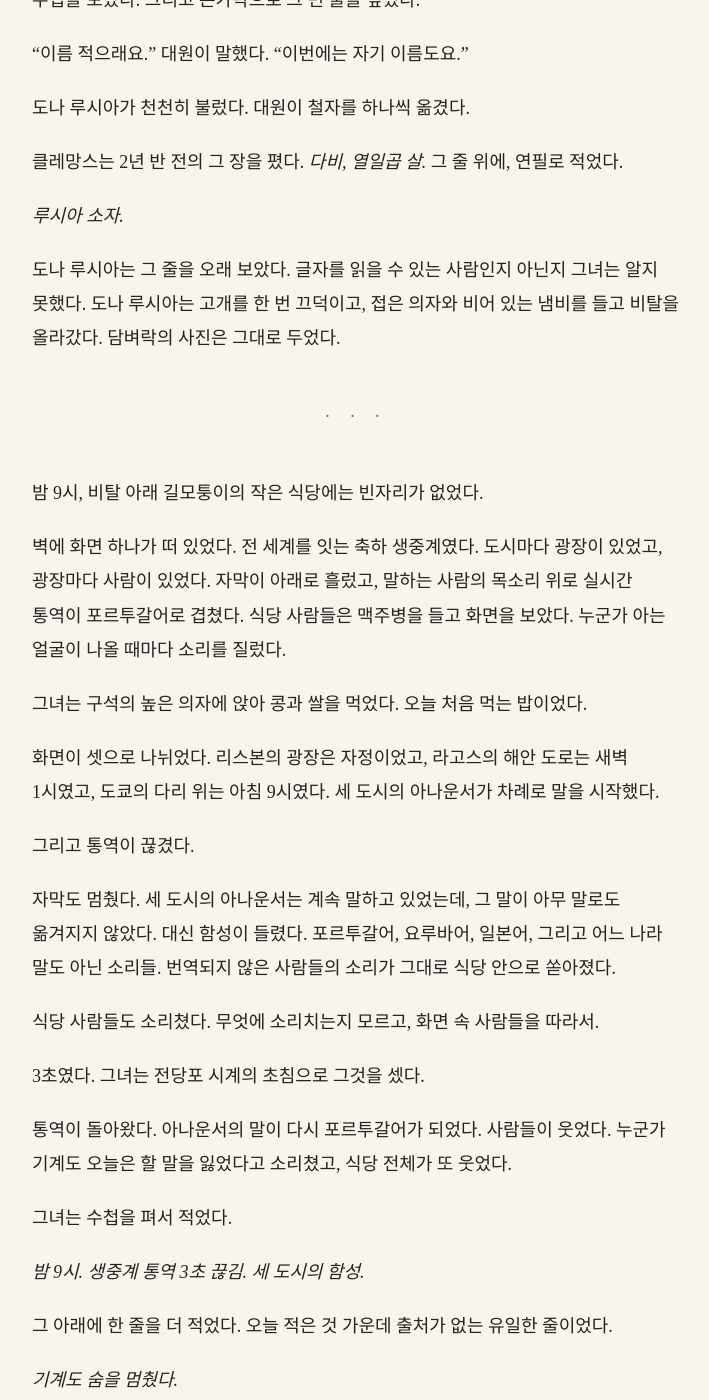
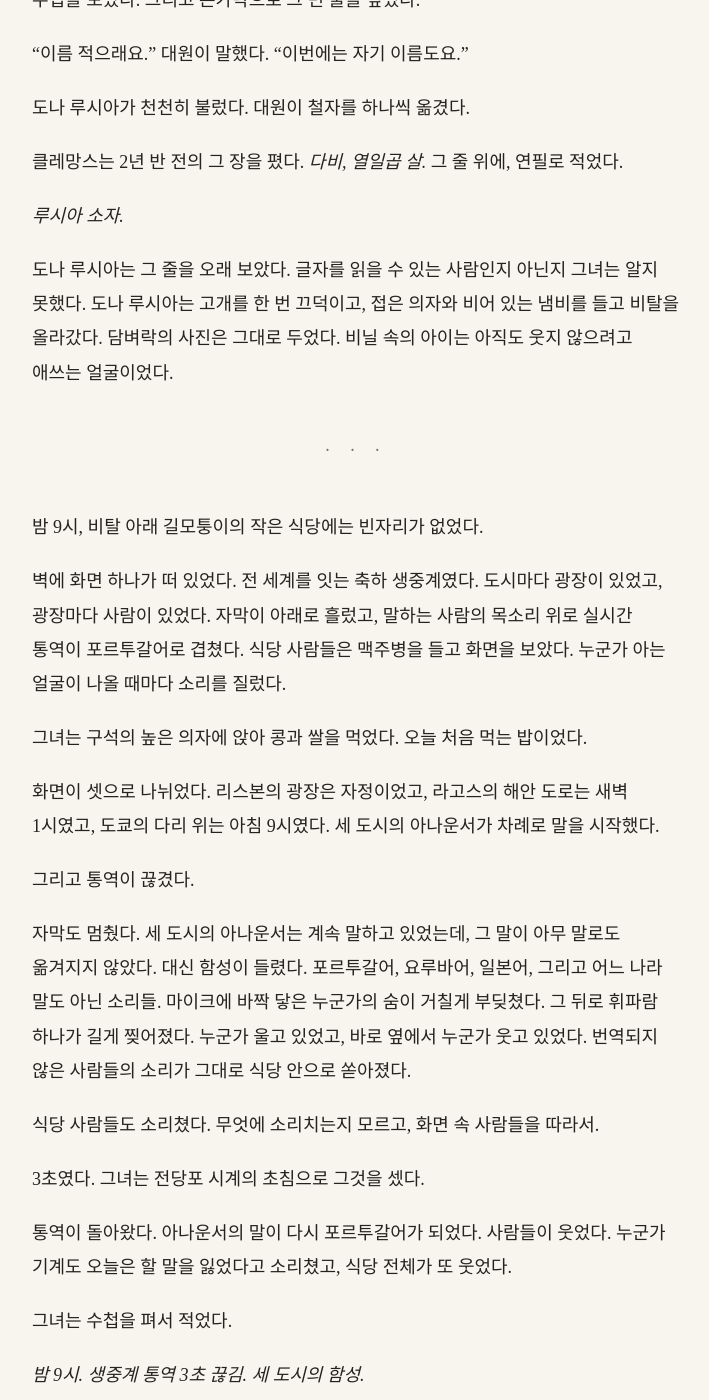
Before and after one commit to kangkkang/writer_s1_public, a Jekyll site: the page built from vol2/057.md, in a window 1280 px wide and 1400 px high, scrolled down 5298 px. Shown: the whole window, without its empty margins (284-993 px from the left). Built offline with Jekyll 4.4.1, drawn with Linux system fonts in a browser that asks for light colours; our own code applies the rules of GitHub Pages for plain Markdown files; some of the changed text lies outside the part shown.

Commit message:
Update from https://github.com/kangkkang/writer_s1/commit/9adc8aa23775f0ba6fff5dba3e6a8ae034bfa467

```diff
--- a/vol2/057.md
+++ b/vol2/057.md
@@ -8,7 +8,7 @@
 
 교복을 입은 마른 남자아이의 사진은 맨 왼쪽에 있었다. 아이는 그때처럼 웃지 않으려고 애쓰는 얼굴로 카메라를 보고 있었다.
 
-도나 루시아는 그 사진 아래에 앉아 있었다. 의자는 새것이었다. 2년 반 전의 낚시 의자는 천이 해졌는지, 같은 모양의 초록색 의자로 바뀌어 있었다. 작업복은 같은 연한 하늘색이었고, 가슴께에 같은 병원 이름이 수놓여 있었다. 의자 곁의 가스레인지 위에서 냄비 하나가 약한 불에 올라 있었다.
+도나 루시아는 그 사진 아래에 앉아 있었다. 의자는 새것이었다. 2년 반 전의 낚시 의자는 천이 해졌는지, 같은 모양의 초록색 의자로 바뀌어 있었다. 작업복은 같은 연한 하늘색이었고, 가슴께에 같은 병원 이름이 수놓여 있었다. 머리에는 2년 반 전보다 흰 것이 많았다. 의자 곁의 가스레인지 위에서 냄비 하나가 약한 불에 올라 있었다.
 
 민방위의 대원이 그녀를 먼저 알아보았다. 같은 사람이었다. 2년 반 전에는 스물을 갓 넘긴 얼굴이었는데, 이제는 턱에 수염을 짧게 길렀다. 대원은 손을 들어 보이고, 도나 루시아에게 몸을 숙여 무언가를 말했다.
 
@@ -112,7 +112,7 @@ TF의 현장 팀은 셋이었다. 둘은 비탈 중간에 접이식 탁자를
 
 *루시아 소자.*
 
-도나 루시아는 그 줄을 오래 보았다. 글자를 읽을 수 있는 사람인지 아닌지 그녀는 알지 못했다. 도나 루시아는 고개를 한 번 끄덕이고, 접은 의자와 비어 있는 냄비를 들고 비탈을 올라갔다. 담벼락의 사진은 그대로 두었다.
+도나 루시아는 그 줄을 오래 보았다. 글자를 읽을 수 있는 사람인지 아닌지 그녀는 알지 못했다. 도나 루시아는 고개를 한 번 끄덕이고, 접은 의자와 비어 있는 냄비를 들고 비탈을 올라갔다. 담벼락의 사진은 그대로 두었다. 비닐 속의 아이는 아직도 웃지 않으려고 애쓰는 얼굴이었다.
 
 ---
 
@@ -126,7 +126,7 @@ TF의 현장 팀은 셋이었다. 둘은 비탈 중간에 접이식 탁자를
 
 그리고 통역이 끊겼다.
 
-자막도 멈췄다. 세 도시의 아나운서는 계속 말하고 있었는데, 그 말이 아무 말로도 옮겨지지 않았다. 대신 함성이 들렸다. 포르투갈어, 요루바어, 일본어, 그리고 어느 나라 말도 아닌 소리들. 번역되지 않은 사람들의 소리가 그대로 식당 안으로 쏟아졌다.
+자막도 멈췄다. 세 도시의 아나운서는 계속 말하고 있었는데, 그 말이 아무 말로도 옮겨지지 않았다. 대신 함성이 들렸다. 포르투갈어, 요루바어, 일본어, 그리고 어느 나라 말도 아닌 소리들. 마이크에 바짝 닿은 누군가의 숨이 거칠게 부딪쳤다. 그 뒤로 휘파람 하나가 길게 찢어졌다. 누군가 울고 있었고, 바로 옆에서 누군가 웃고 있었다. 번역되지 않은 사람들의 소리가 그대로 식당 안으로 쏟아졌다.
 
 식당 사람들도 소리쳤다. 무엇에 소리치는지 모르고, 화면 속 사람들을 따라서.
 
@@ -146,7 +146,11 @@ TF의 현장 팀은 셋이었다. 둘은 비탈 중간에 접이식 탁자를
 
 *시냅스 전 부회장 빅터 홀트, 사망 확인 — 캘리포니아 검시 당국.*
 
-그녀는 수첩의 앞쪽을 넘겼다. 3년 전 봄의 장이었다. 거기 한 줄이 있었다. *홀트 — 실종, 생사 미확인.* 그 옆에 그녀의 글씨로 적은 물음표가 있었고, 물음표 옆에 날짜가 셋 있었다. 그 줄을 고치려고 그녀가 찾아간 날들이었다.
+그녀는 수첩의 앞쪽을 넘겼다. 3년 전 봄의 장이었다. 거기 한 줄이 있었다.
+
+*홀트 — 실종, 생사 미확인.*
+
+그 옆에 그녀의 글씨로 적은 물음표가 있었고, 물음표 옆에 날짜가 셋 있었다. 그 줄을 고치려고 그녀가 찾아간 날들이었다.
 
 연필로 그 줄에 선을 그었다. 한 번. 물음표까지.
 
@@ -154,7 +158,7 @@ TF의 현장 팀은 셋이었다. 둘은 비탈 중간에 접이식 탁자를
 
 호텔 옥상에는 아무도 없었다.
 
-2년 반 전 그가 서 있던 자리 옆에 그녀는 섰다. 난간은 그때처럼 차가웠다. 도시가 지평선까지 깔려 있었다. 불빛은 고층 건물의 창에서 시작해 낮은 지붕들로 이어지고, 언덕을 넘어 다시 언덕으로 갔다. 그 사이로 헬리콥터 하나가 붉은 등을 깜박이며 지나갔다.
+2년 반 전 그가 서 있던 자리 옆에 그녀는 섰다. 난간은 그때처럼 차가웠다. 그날 밤 그는 이 난간을 손가락 끝으로 짚으며 그릇 이야기를 했다. 구멍이 한 군데 몰리면 그 자리만 패지만, 벽 전체에 고르게 뚫리면 어느 날 그릇이 주저앉는다고. 구멍이 몇 개나 더 나야 하느냐고 그녀가 물었을 때, 그는 그걸 재러 온 거라고 했다. 도시가 지평선까지 깔려 있었다. 불빛은 고층 건물의 창에서 시작해 낮은 지붕들로 이어지고, 언덕을 넘어 다시 언덕으로 갔다. 그 사이로 헬리콥터 하나가 붉은 등을 깜박이며 지나갔다.
 
 남쪽 끝, 불빛이 끝나는 능선 위에 붉은 점 셋이 있었다.
 
@@ -162,7 +166,11 @@ TF의 현장 팀은 셋이었다. 둘은 비탈 중간에 접이식 탁자를
 
 그녀는 주머니에서 녹음기를 꺼냈다.
 
-손바닥보다 작은 회색 녹음기였다. 3년 전 3월, 통제선에서 켠 그 녹음기였다. 그녀는 그것을 난간 위에 세우고 켰다. 작은 화면의 구석에 시각이 떴다. *21시 52분 07초.* 초가 넘어갔다.
+손바닥보다 작은 회색 녹음기였다. 3년 전 3월, 통제선에서 켠 그 녹음기였다. 그보다 한 해 앞선 봄, 생클루에서 토마의 목소리를 담은 녹음기이기도 했다. 그 목소리는 아직 그 안에 있었다. 그녀는 그것을 난간 위에 세우고 켰다. 작은 화면의 구석에 시각이 떴다.
+
+*21시 52분 07초.*
+
+초가 넘어갔다.
 
 옥상 구석에 접이식 의자 하나가 있었다. 그녀는 그것을 난간 가까이 끌어다 놓고 앉았다. 방수 코트를 무릎까지 덮었다. 귀의 프롬은 조용했다. TF가 맞춰 준 프롬이었다. 전 지구의 경보가 그녀의 귀에도 왔다. 2년 반 동안 하루에도 몇 번씩 왔다.
 
@@ -180,7 +188,11 @@ TF의 현장 팀은 셋이었다. 둘은 비탈 중간에 접이식 탁자를
 
 처음부터 듣지 않았다. 아무 데나 한 군데를 눌러 보았다. 바람 소리가 났다. 먼 데서 개가 짖었다. 다른 데를 눌렀다. 오토바이 하나가 아래 길을 지나갔다. 또 다른 데. 바람. 그뿐이었다.
 
-녹음기를 단말에 잇고, 검증 프로그램을 열었다. 맨 아래 칸이 채워졌다. 서명, 기기 번호, *3월 3일 21시 52분 07초 — 3월 4일 5시 40분 12초.* 초록이었다.
+녹음기를 단말에 잇고, 검증 프로그램을 열었다. 맨 아래 칸이 채워졌다. 서명, 기기 번호, 그리고 시각.
+
+*3월 3일 21시 52분 07초 — 3월 4일 5시 40분 12초.*
+
+초록이었다.
 
 그녀는 수첩의 새 장을 폈다. 맨 위에 날짜를 적고, 그 아래 한 줄을 적었다.
 
@@ -198,4 +210,4 @@ TF의 현장 팀은 셋이었다. 둘은 비탈 중간에 접이식 탁자를
 
 그 사슬 어딘가에, 남쪽의 능선 위에, 그녀가 밤새 본 붉은 점 셋이 있을 것이었다. 사진에서는 찾을 수 없었다. 너무 작았다.
 
-그녀는 사진을 오래 보았다. 그리고 아무것도 적지 않았다.
+그녀는 사진을 오래 보았다. 연필은 아직 손에 있었다. 그리고 아무것도 적지 않았다.
```
